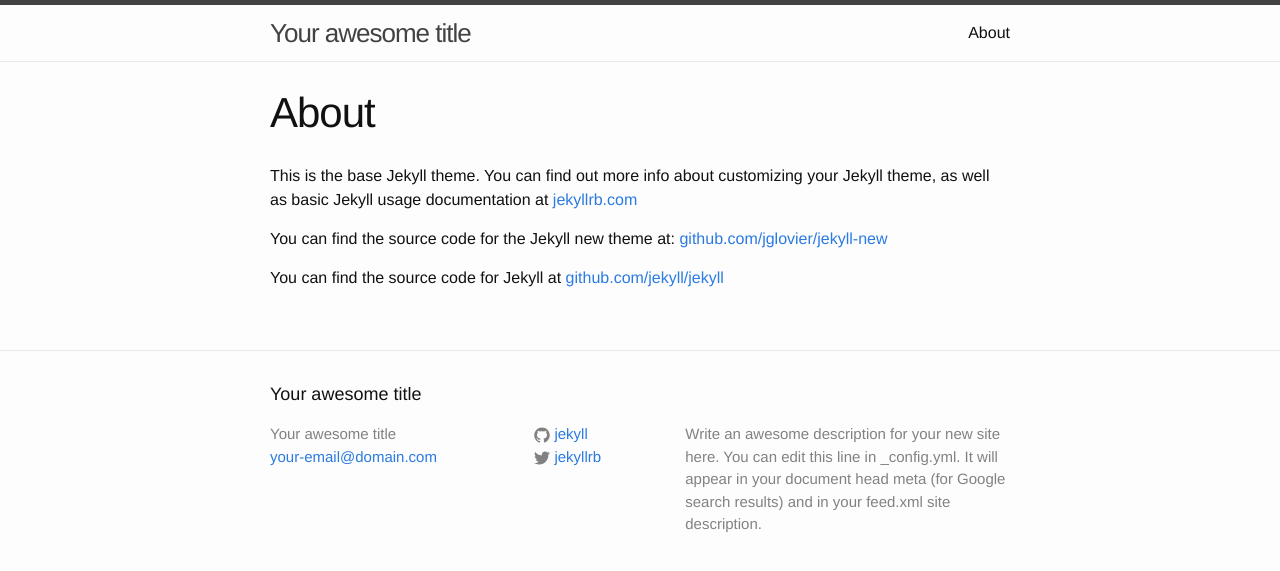
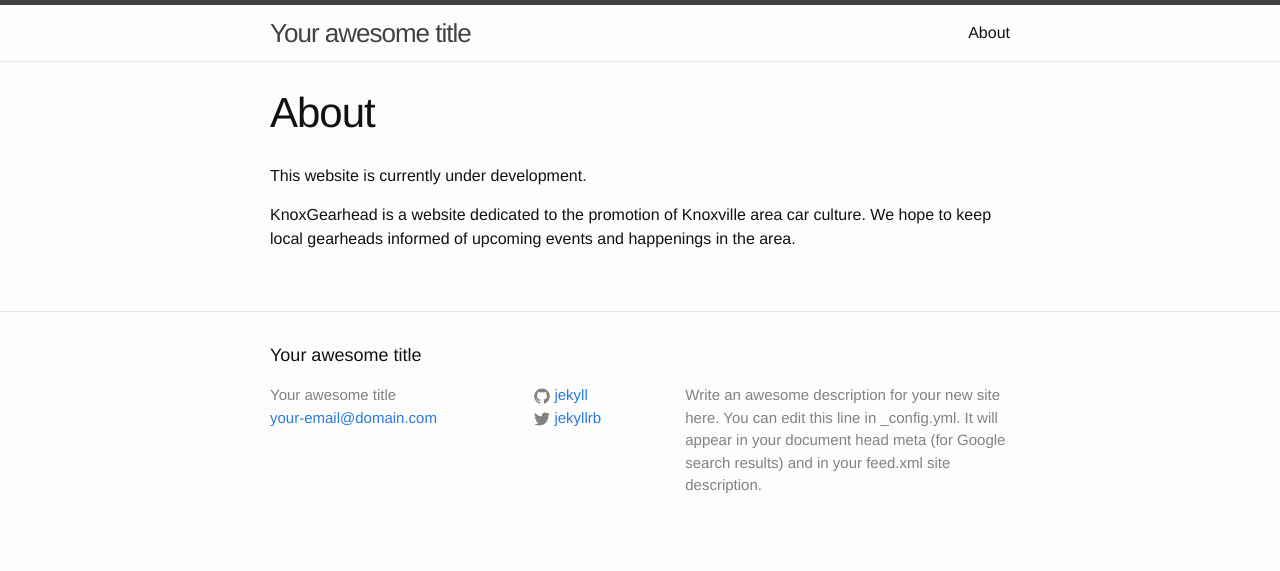
Before and after one commit to knoxgearhead/knoxgearhead.github.io, a Jekyll site: the page built from about.md, in a window 1280 px wide. Shown: the top 571 px of the page. Built offline with Jekyll 4.4.1, drawn with Linux system fonts in a browser that asks for light colours.

Commit message:
Update about page.

```diff
--- a/about.md
+++ b/about.md
@@ -4,8 +4,7 @@
 permalink: /about/
 ---
 
-This is the base Jekyll theme. You can find out more info about customizing your Jekyll theme, as well as basic Jekyll usage documentation at [jekyllrb.com](http://jekyllrb.com/)
+This website is currently under development.
 
-You can find the source code for the Jekyll new theme at: [github.com/jglovier/jekyll-new](https://github.com/jglovier/jekyll-new)
-
-You can find the source code for Jekyll at [github.com/jekyll/jekyll](https://github.com/jekyll/jekyll)
+KnoxGearhead is a website dedicated to the promotion of Knoxville area car culture. We hope
+to keep local gearheads informed of upcoming events and happenings in the area.
```
